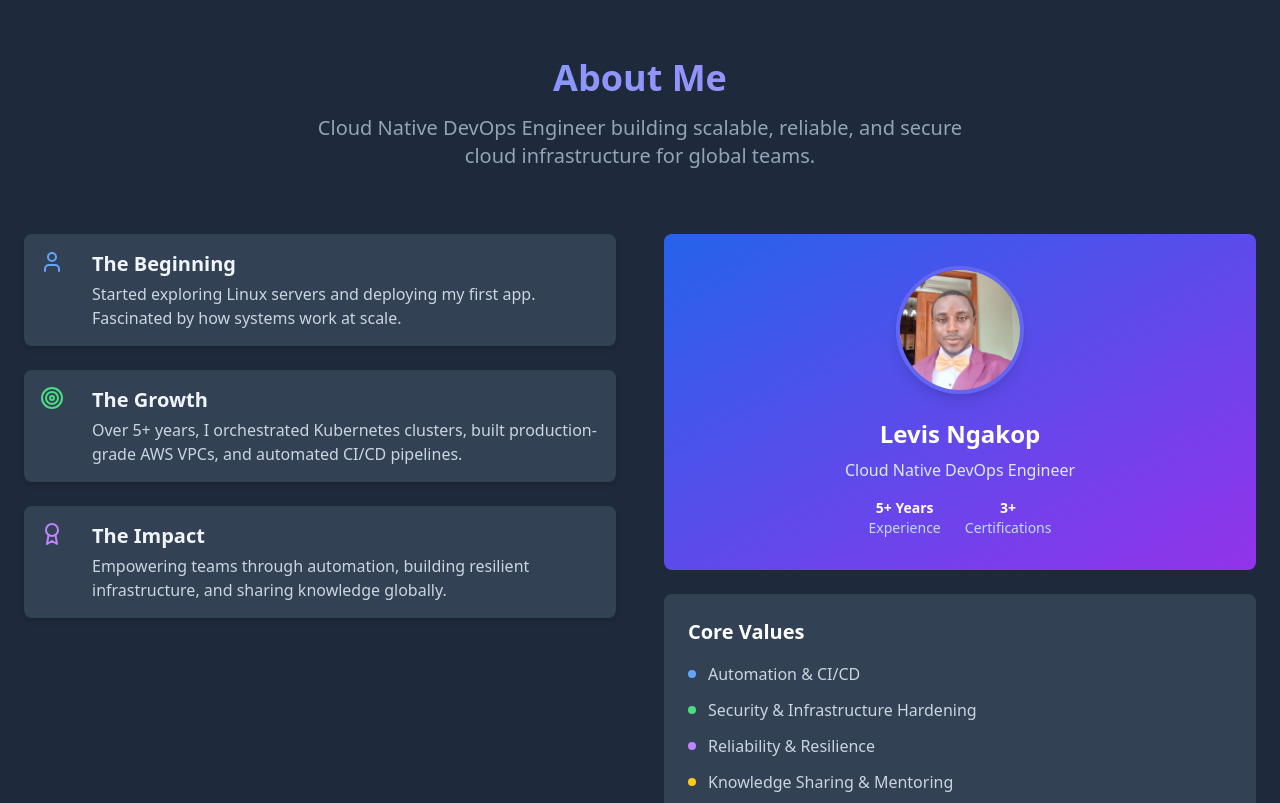
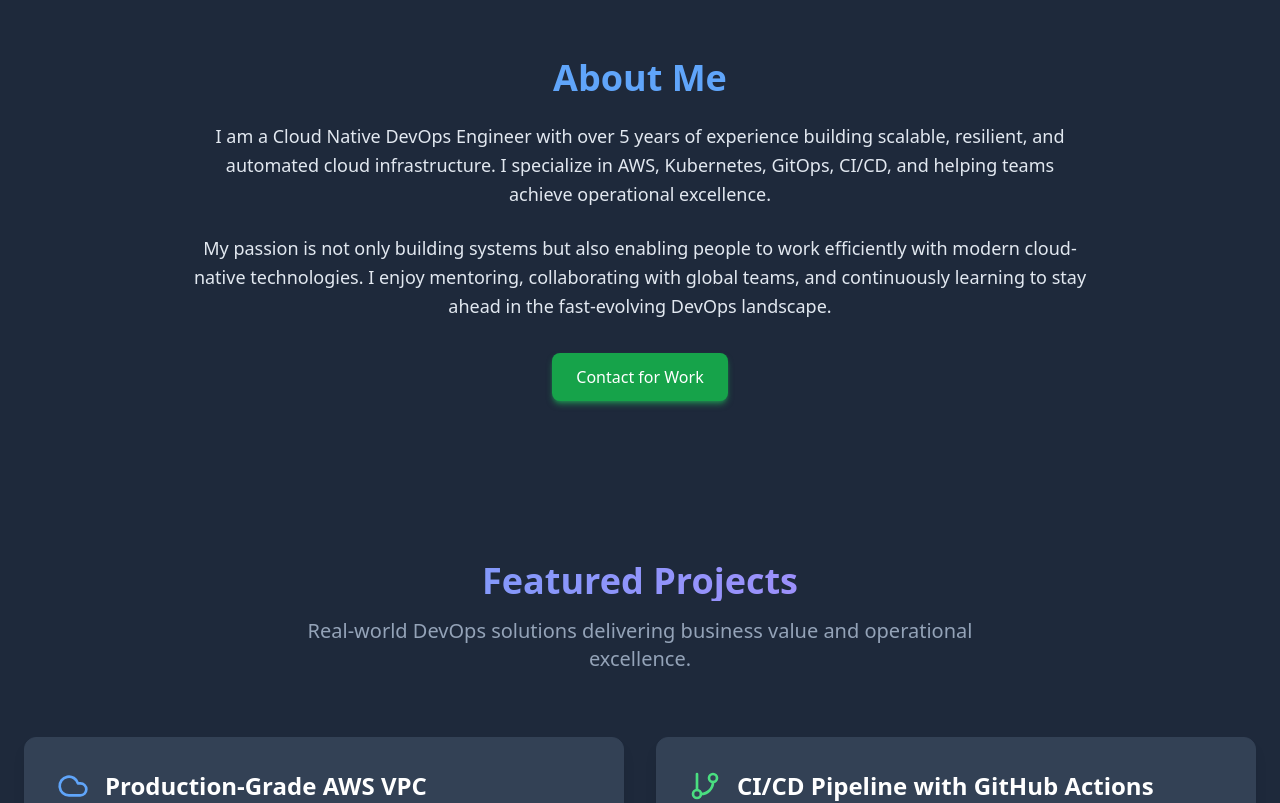
Before and after one commit to Levisngakop/porfolio-web-devops-engineer, a React (Vite) app: page / in a window 1280 px wide. Shown: the part 840-1643 px from the top of the page. Built offline with nearby package versions, Linux system fonts and the light colour scheme.

Commit message:
About with call to actions

```diff
--- a/src/components/About.tsx
+++ b/src/components/About.tsx
@@ -1,85 +1,30 @@
 import React from 'react';
-import { User, Target, Award } from 'lucide-react';
-import AboutCard from './AboutCard';
 
 const About: React.FC = () => {
   return (
-    <section id="about" className="py-20 px-6 bg-slate-800">
-      <div className="container mx-auto">
-        {/* Headline */}
-        <div className="text-center mb-16">
-          <h2 className="text-4xl font-bold mb-4 bg-gradient-to-r from-blue-400 to-purple-400 bg-clip-text text-transparent">
-            About Me
-          </h2>
-          <p className="text-xl text-slate-400 max-w-2xl mx-auto">
-            Cloud Native DevOps Engineer building scalable, reliable, and secure cloud infrastructure for global teams.
-          </p>
-        </div>
+    <section id="about" className="py-20 px-6 bg-slate-800 text-slate-200">
+      <div className="container mx-auto max-w-4xl">
+        <h2 className="text-4xl font-bold mb-6 text-center text-blue-400">About Me</h2>
+        <p className="text-lg mb-6 leading-relaxed text-center">
+          I am a Cloud Native DevOps Engineer with over 5 years of experience building scalable, resilient, and
+          automated cloud infrastructure. I specialize in AWS, Kubernetes, GitOps, CI/CD, and helping teams achieve
+          operational excellence.
+        </p>
 
-        <div className="grid lg:grid-cols-2 gap-12 items-start">
-          {/* Story Cards */}
-          <div className="space-y-6">
-            <AboutCard
-              icon={<User className="text-blue-400 mr-3" size={24} />}
-              title="The Beginning"
-              description="Started exploring Linux servers and deploying my first app. Fascinated by how systems work at scale."
-            />
-            <AboutCard
-              icon={<Target className="text-green-400 mr-3" size={24} />}
-              title="The Growth"
-              description="Over 5+ years, I orchestrated Kubernetes clusters, built production-grade AWS VPCs, and automated CI/CD pipelines."
-            />
-            <AboutCard
-              icon={<Award className="text-purple-400 mr-3" size={24} />}
-              title="The Impact"
-              description="Empowering teams through automation, building resilient infrastructure, and sharing knowledge globally."
-            />
-          </div>
+        <p className="text-lg mb-6 leading-relaxed text-center">
+          My passion is not only building systems but also enabling people to work efficiently with modern
+          cloud-native technologies. I enjoy mentoring, collaborating with global teams, and continuously learning
+          to stay ahead in the fast-evolving DevOps landscape.
+        </p>
 
-          {/* Profile & Core Values */}
-          <div className="space-y-6">
-            <div className="bg-gradient-to-br from-blue-600 to-purple-600 p-8 rounded-lg text-center">
-              <img
-                src="/profile.jpg"
-                alt="Levis Ngakop"
-                className="w-32 h-32 rounded-full mx-auto mb-6 object-cover border-4 border-indigo-500 shadow-lg"
-              />
-              <h3 className="text-2xl font-bold mb-2">Levis Ngakop</h3>
-              <p className="text-blue-100 mb-4">Cloud Native DevOps Engineer</p>
-              <div className="flex justify-center space-x-6 text-sm">
-                <div className="text-center">
-                  <p className="font-semibold">5+ Years</p>
-                  <p className="text-blue-200">Experience</p>
-                </div>
-                <div className="text-center">
-                  <p className="font-semibold">3+</p>
-                  <p className="text-blue-200">Certifications</p>
-                </div>
-              </div>
-            </div>
-
-            <div className="bg-slate-700 p-6 rounded-lg">
-              <h3 className="text-xl font-semibold mb-4">Core Values</h3>
-              <ul className="space-y-3 text-slate-300">
-                <li className="flex items-center">
-                  <div className="w-2 h-2 bg-blue-400 rounded-full mr-3"></div>
-                  Automation & CI/CD
-                </li>
-                <li className="flex items-center">
-                  <div className="w-2 h-2 bg-green-400 rounded-full mr-3"></div>
-                  Security & Infrastructure Hardening
-                </li>
-                <li className="flex items-center">
-                  <div className="w-2 h-2 bg-purple-400 rounded-full mr-3"></div>
-                  Reliability & Resilience
-                </li>
-                <li className="flex items-center">
-                  <div className="w-2 h-2 bg-yellow-400 rounded-full mr-3"></div>
-                  Knowledge Sharing & Mentoring
-                </li>
-              </ul>
-            </div>
-          </div>
+        {/* CTA Button */}
+        <div className="text-center mt-8">
+          <a
+            href="mailto:levisngakop47@gmail.com"
+            className="inline-block bg-green-600 text-white px-6 py-3 rounded-lg font-medium shadow-md shadow-green-500/50 hover:shadow-lg hover:shadow-green-400/60 hover:bg-green-700 transition-all duration-300 transform hover:-translate-y-1"
+          >
+            Contact for Work
+          </a>
         </div>
       </div>
     </section>
```
